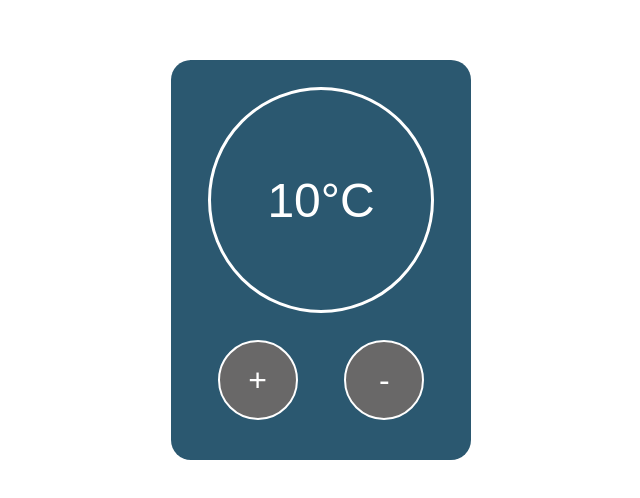
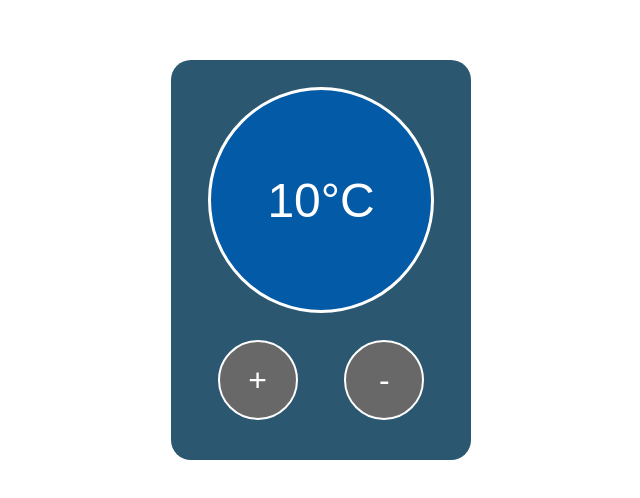
Before and after one commit to yerbestpal/react-temperature-controller, a React (Create React App) app: page / in a window 1280 px wide. Shown: the part 140-638 px from the top of the page, without its empty margins (319-959 px from the left). Built offline with nearby package versions, Linux system fonts and the light colour scheme.

Commit message:
Update App.js - change inline functions to function references

```diff
--- a/src/App.js
+++ b/src/App.js
@@ -1,15 +1,26 @@
 import React, { useState } from 'react';
 
 const App = () => {
+  // States
   const [temperatureValue, setTemperatureValue] = useState(10);
+  const [temperatureColor, setTemperatureColor] = useState('cold');
+
+  const increaseTemperature = () => {
+    setTemperatureValue(temperatureValue + 1);
+  }
+
+  const decreaseTemperature = () => {
+    setTemperatureValue(temperatureValue - 1);
+  }
+
   return (
     <div className='app-container'>
       <div className='temperature-display-container'>
-  <div className='temperature-display'>{temperatureValue}°C</div>
+  <div className={`temperature-display ${temperatureColor}`}>{temperatureValue}°C</div>
       </div>
       <div className='button-container'>
-        <button onClick={() => setTemperatureValue(temperatureValue + 1)}>+</button>
-        <button onClick={() => setTemperatureValue(temperatureValue - 1)}>-</button>
+        <button onClick={increaseTemperature}>+</button>
+        <button onClick={decreaseTemperature}>-</button>
       </div>
     </div>
   );
```
